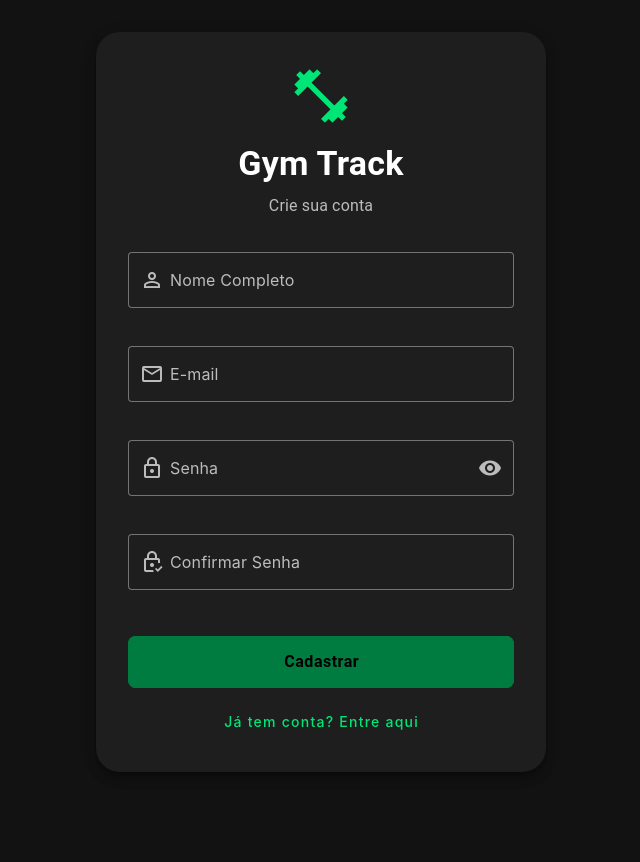
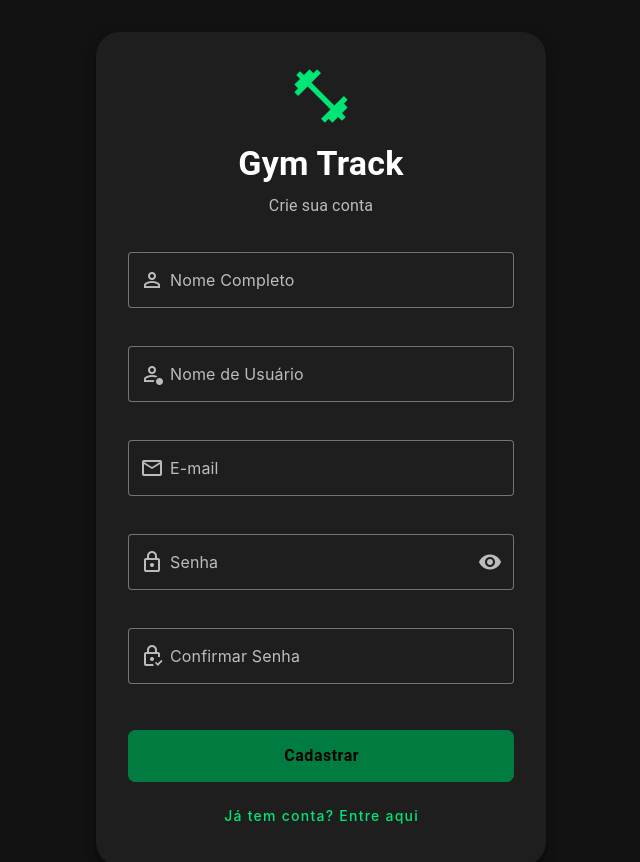
Before and after one commit to GustavoRincha/projectGym, a Vue app: page /login in a window 1280 px wide. Both pictures are taken after a click on the button "Não tem uma conta? Cadastre-se". Shown: the top 862 px of the page, without its empty margins (319-959 px from the left). Built offline with nearby package versions, Linux system fonts and the light colour scheme.

Commit message:
feat: ajuste no login

```diff
--- a/src/components/goals/StreakPanel.vue
+++ b/src/components/goals/StreakPanel.vue
@@ -18,12 +18,12 @@
         </div>
       </div>
 
-      <!-- Mini calendar for the last 14 days -->
+      <!-- Mini calendar for the current week -->
       <div class="pa-3">
-        <div class="text-caption text-medium-emphasis mb-2">Últimos 14 dias</div>
+        <div class="text-caption text-medium-emphasis mb-2">Esta Semana</div>
         <div class="mini-calendar">
           <div
-            v-for="day in last14Days"
+            v-for="day in currentWeekDays"
             :key="day.key"
             class="day-dot"
             :class="{ 'day-dot--active': day.hasSession, 'day-dot--today': day.isToday }"
@@ -156,17 +156,22 @@ const weekStreak = computed(() => {
 
 // ── Mini Calendar ──────────────────────────────────────────────────────
 const DAYS_SHORT = ['D', 'S', 'T', 'Q', 'Q', 'S', 'S'];
-const last14Days = computed(() => {
+const currentWeekDays = computed(() => {
   const result = [];
   const today = new Date();
-  for (let i = 13; i >= 0; i--) {
-    const d = new Date(today);
-    d.setDate(d.getDate() - i);
+
+  // Encontrar o Domingo desta semana
+  const startOfWeek = new Date(today);
+  startOfWeek.setDate(today.getDate() - today.getDay());
+
+  for (let i = 0; i < 7; i++) {
+    const d = new Date(startOfWeek);
+    d.setDate(startOfWeek.getDate() + i);
     result.push({
       key:        dateKey(d),
       label:      DAYS_SHORT[d.getDay()],
       hasSession: sessionDateSet.value.has(dateKey(d)),
-      isToday:    i === 0,
+      isToday:    dateKey(d) === dateKey(today),
     });
   }
   return result;
--- a/src/store/modules/auth.js
+++ b/src/store/modules/auth.js
@@ -56,16 +56,29 @@ export default {
       });
     },
 
-    async register({ commit }, { email, password, name }) {
+    async register({ commit }, { email, password, name, username }) {
       commit('SET_LOADING', true);
       commit('SET_ERROR', null);
       try {
+        // 1. Checar se o username já existe no banco
+        const { data: userExists, error: checkError } = await supabase.rpc('check_username_exists', { p_username: username });
+
+        if (checkError) {
+          console.error("RPC Check Error:", checkError);
+          // Se der erro porque a função ainda não foi criada no banco, você pode avisar o usuário ou deixar passar.
+          // Por garantia, se der erro de RPC, deixamos passar e o Supabase lida.
+        } else if (userExists) {
+          throw new Error('Este nome de usuário já está em uso.');
+        }
+
+        // 2. Criar a conta
         const { data, error } = await supabase.auth.signUp({
           email,
           password,
           options: {
             data: {
               name,
+              username // Salva o username nos metadados
             }
           }
         });
@@ -85,14 +98,32 @@ export default {
       }
     },
 
-    async login({ commit }, { email, password }) {
+    async login({ commit }, { identifier, password }) {
       commit('SET_LOADING', true);
       commit('SET_ERROR', null);
       try {
+        let emailToLogin = identifier;
+
+        // Se não tiver @, é porque digitou um nome de usuário. Precisamos descobrir o e-mail.
+        if (!identifier.includes('@')) {
+          const { data: resolvedEmail, error: rpcError } = await supabase.rpc('get_user_email', { p_username: identifier });
+
+          if (rpcError) {
+            console.error("RPC Get Email Error:", rpcError);
+          }
+
+          if (resolvedEmail) {
+            emailToLogin = resolvedEmail;
+          } else {
+            throw new Error('Usuário não encontrado.');
+          }
+        }
+
         const { data, error } = await supabase.auth.signInWithPassword({
-          email,
+          email: emailToLogin,
           password,
         });
+
         if (error) throw error;
 
         commit('SET_SESSION', data.session);
--- a/src/views/LoginView.vue
+++ b/src/views/LoginView.vue
@@ -27,7 +27,26 @@
           class="mb-4"
         ></v-text-field>
 
+        <!-- Campo Nome de Usuário (Apenas Cadastro) -->
         <v-text-field
+          v-if="!isLogin"
+          v-model="username"
+          label="Nome de Usuário"
+          type="text"
+          variant="outlined"
+          prepend-inner-icon="mdi-account-badge-outline"
+          :rules="[
+            v => !!v || 'Usuário é obrigatório',
+            v => /^[a-zA-Z0-9_]+$/.test(v) || 'Apenas letras, números e sublinhado (_)',
+            v => v.length >= 3 || 'Mínimo de 3 caracteres'
+          ]"
+          color="primary"
+          class="mb-4"
+        ></v-text-field>
+
+        <!-- Campo E-mail (Apenas Cadastro) -->
+        <v-text-field
+          v-if="!isLogin"
           v-model="email"
           label="E-mail"
           type="email"
@@ -36,6 +55,22 @@
           :rules="[
             v => !!v || 'E-mail é obrigatório',
             v => /.+@.+\..+/.test(v) || 'E-mail deve ser válido'
+          ]"
+          color="primary"
+          class="mb-4"
+        ></v-text-field>
+
+        <!-- Campo Login (Usuário ou E-mail) -->
+        <v-text-field
+          v-if="isLogin"
+          v-model="identifier"
+          label="Usuário ou E-mail"
+          type="text"
+          variant="outlined"
+          prepend-inner-icon="mdi-account-circle-outline"
+          :rules="[
+            v => !!v || 'Usuário ou e-mail é obrigatório',
+            v => v.length >= 3 || 'Mínimo de 3 caracteres'
           ]"
           color="primary"
           class="mb-4"
@@ -126,7 +161,9 @@ const router = useRouter();
 const isLogin = ref(true);
 const isFormValid = ref(false);
 const name = ref('');
+const username = ref('');
 const email = ref('');
+const identifier = ref('');
 const password = ref('');
 const verifyPassword = ref('');
 const showPassword = ref(false);
@@ -141,6 +178,7 @@ const toggleMode = () => {
   // Limpar campos de cadastro ao alternar
   if (isLogin.value) {
     name.value = '';
+    username.value = '';
     verifyPassword.value = '';
   }
 };
@@ -149,9 +187,12 @@ const handleSubmit = async () => {
   if (!isFormValid.value) return;
 
   const action = isLogin.value ? 'auth/login' : 'auth/register';
+
+  // No login, envia o identificador (pode ser o e-mail ou o username).
+  // No cadastro, envia email e username separados.
   const payload = isLogin.value
-    ? { email: email.value, password: password.value }
-    : { email: email.value, password: password.value, name: name.value };
+    ? { identifier: identifier.value, password: password.value }
+    : { email: email.value, password: password.value, name: name.value, username: username.value };
 
   try {
     await store.dispatch(action, payload);
```
